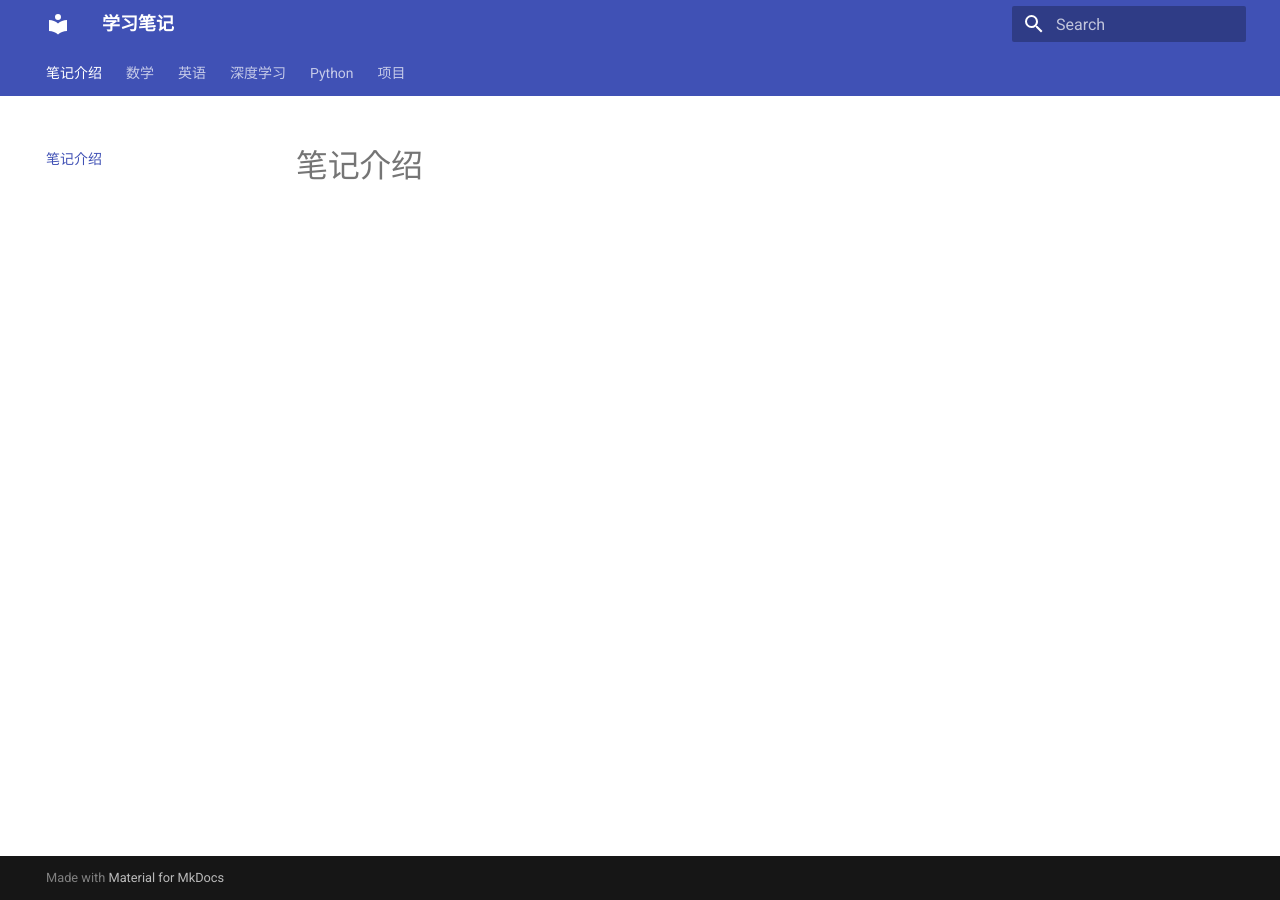
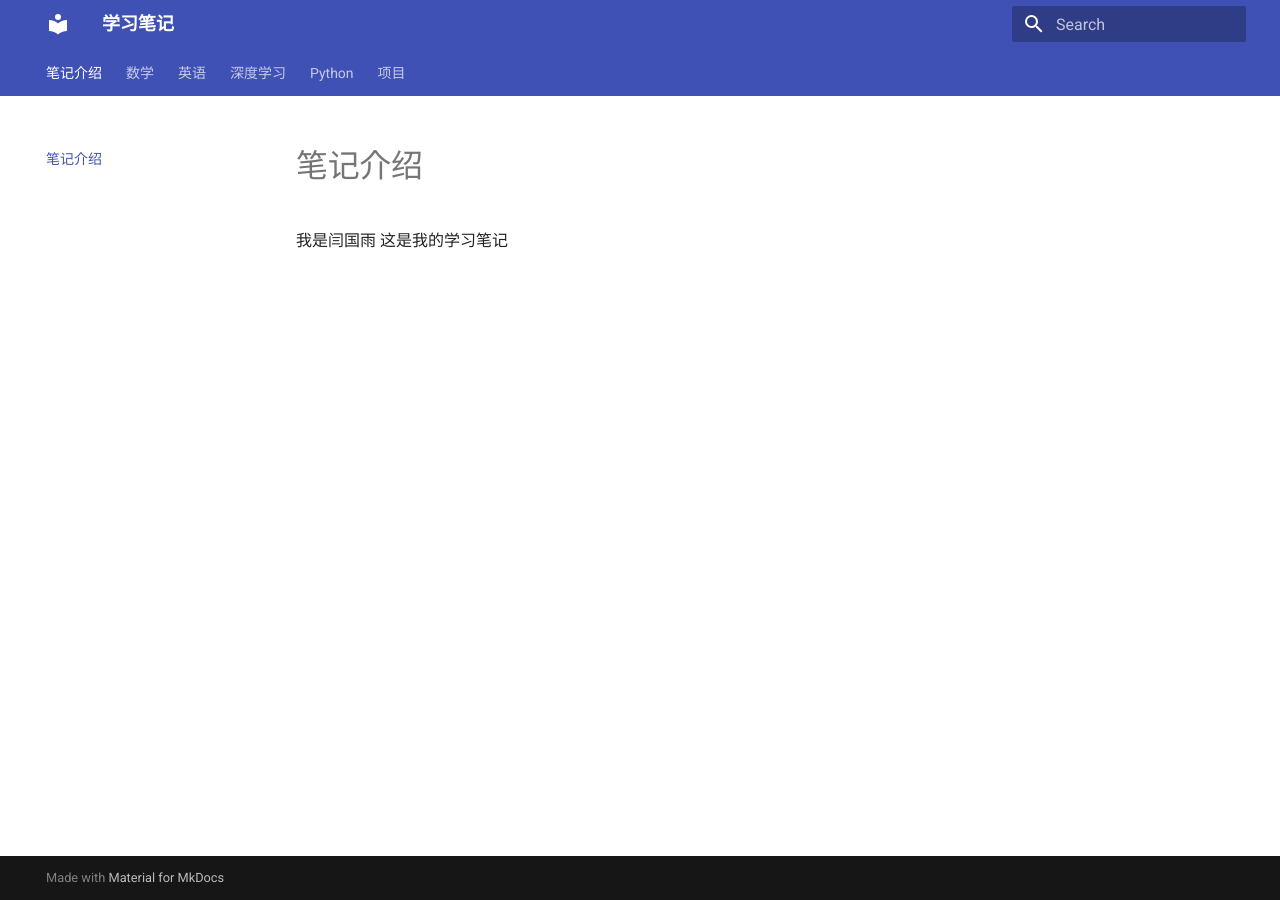
Before and after one commit to yangouyu/notes, an MkDocs documentation site: the page built from docs/index.md, in a window 1280 px wide. Built offline with MkDocs 1.6.1 and Material for MkDocs 9.7.7, drawn with Linux system fonts in a browser that asks for light colours.

Commit message:
feat(information):添加介绍

```diff
--- a/docs/index.md
+++ b/docs/index.md
@@ -1 +1,4 @@
 # 笔记介绍
+
+我是闫国雨
+这是我的学习笔记
```
